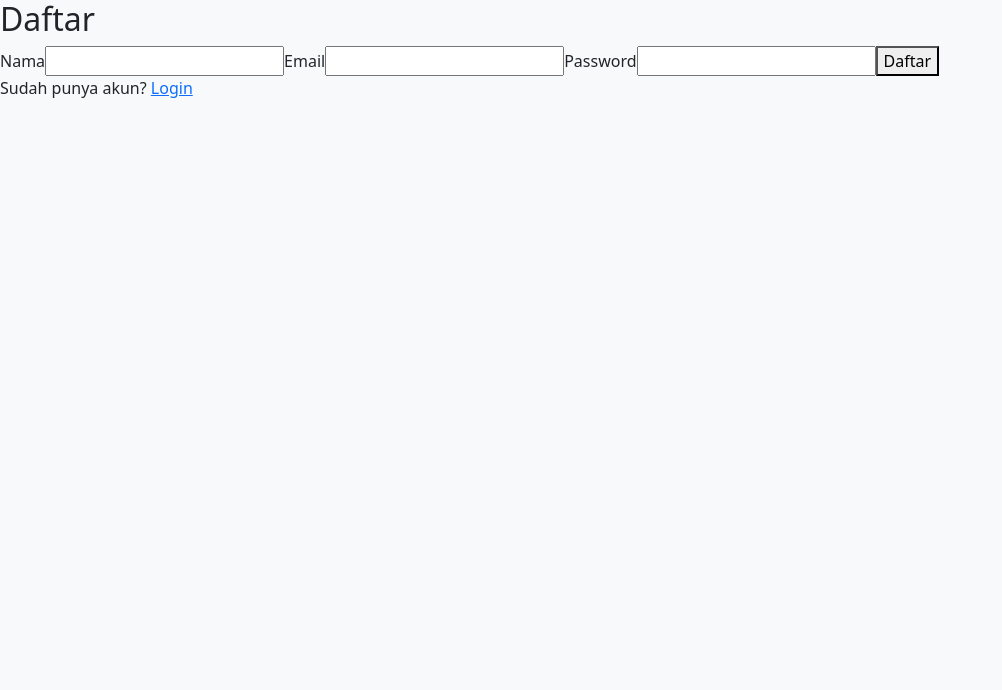
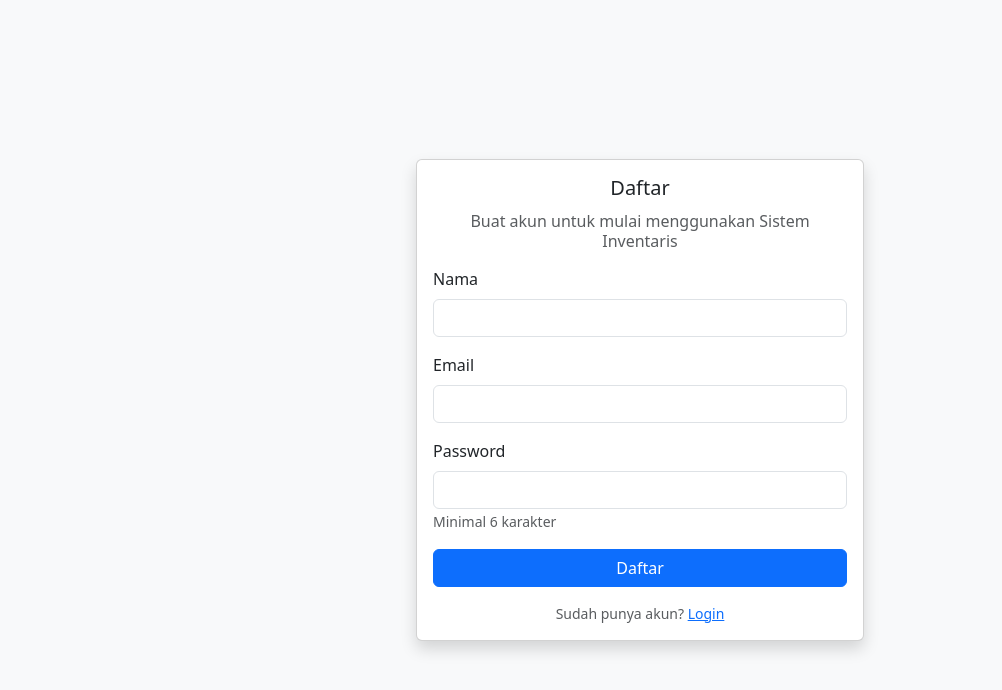
Before and after one commit to MuhamadZaguar/Intventaris-Barang, a React (Vite) app in the folder frontend-app/: page /Register in a window 1280 px wide. Shown: the top 690 px of the page, without its empty margins (0-1002 px from the left). Built offline with nearby package versions, Linux system fonts and the light colour scheme.

Commit message:
Upgrade Form register

```diff
--- a/frontend-app/src/pages/Register.jsx
+++ b/frontend-app/src/pages/Register.jsx
@@ -1,6 +1,7 @@
 import { useState } from 'react'
 import { useNavigate, Link } from 'react-router-dom'
 import { authService } from '../services/api'
+import { Form, Button, Card, Alert } from 'react-bootstrap'
 
 export default function Register() {
 	const [nama, setNama] = useState('')
@@ -10,23 +11,31 @@ export default function Register() {
 	const [loading, setLoading] = useState(false)
 	const navigate = useNavigate()
 
+	const validate = () => {
+		if (nama.trim().length < 2) return 'Nama minimal 2 karakter'
+		if (!email.includes('@')) return 'Masukkan email yang valid'
+		if (password.length < 6) return 'Password minimal 6 karakter'
+		return null
+	}
+
 	const handleSubmit = async (e) => {
 		e.preventDefault()
 		setError('')
+
+		const v = validate()
+		if (v) return setError(v)
+
 		setLoading(true)
 		try {
 			const res = await authService.register({ nama, email, password })
-			// backend returns message on success
 			console.info('register success', res.data)
 			navigate('/login')
 		} catch (err) {
 			console.error('register error', err)
 			if (err?.response) {
-				// server responded with a status outside 2xx
 				const msg = err.response.data?.message || `${err.response.status} ${err.response.statusText}`
 				setError(msg)
 			} else if (err?.request) {
-				// request was made but no response
 				setError('Server tidak merespon. Periksa koneksi atau backend')
 			} else {
 				setError(err.message || 'Terjadi kesalahan')
@@ -37,32 +46,43 @@ export default function Register() {
 	}
 
 	return (
-		<div className="auth-container">
-			<h2>Daftar</h2>
-			<form onSubmit={handleSubmit} className="auth-form">
-				<label>
-					Nama
-					<input value={nama} onChange={(e) => setNama(e.target.value)} required />
-				</label>
+		<div className="d-flex align-items-center justify-content-center vh-100">
+			<Card className="shadow" style={{ width: '28rem' }}>
+				<Card.Body>
+					<Card.Title className="text-center mb-3">Daftar</Card.Title>
+					<Card.Subtitle className="mb-3 text-muted text-center">Buat akun untuk mulai menggunakan Sistem Inventaris</Card.Subtitle>
 
-				<label>
-					Email
-					<input type="email" value={email} onChange={(e) => setEmail(e.target.value)} required />
-				</label>
+					{error && <Alert variant="danger">{error}</Alert>}
 
-				<label>
-					Password
-					<input type="password" value={password} onChange={(e) => setPassword(e.target.value)} required />
-				</label>
+					<Form onSubmit={handleSubmit}>
+						<Form.Group className="mb-3" controlId="nama">
+							<Form.Label>Nama</Form.Label>
+							<Form.Control value={nama} onChange={(e) => setNama(e.target.value)} required />
+						</Form.Group>
 
-				{error && <div className="error">{error}</div>}
+						<Form.Group className="mb-3" controlId="email">
+							<Form.Label>Email</Form.Label>
+							<Form.Control type="email" value={email} onChange={(e) => setEmail(e.target.value)} required />
+						</Form.Group>
 
-				<button type="submit" disabled={loading}>{loading ? 'Mendaftarkan...' : 'Daftar'}</button>
-			</form>
+						<Form.Group className="mb-3" controlId="password">
+							<Form.Label>Password</Form.Label>
+							<Form.Control type="password" value={password} onChange={(e) => setPassword(e.target.value)} required />
+							<Form.Text className="text-muted">Minimal 6 karakter</Form.Text>
+						</Form.Group>
 
-			<p>
-				Sudah punya akun? <Link to="/login">Login</Link>
-			</p>
+						<div className="d-grid">
+							<Button variant="primary" type="submit" disabled={loading}>
+								{loading ? 'Mendaftarkan...' : 'Daftar'}
+							</Button>
+						</div>
+					</Form>
+
+					<div className="text-center mt-3 small text-muted">
+						Sudah punya akun? <Link to="/login">Login</Link>
+					</div>
+				</Card.Body>
+			</Card>
 		</div>
 	)
 }
```
